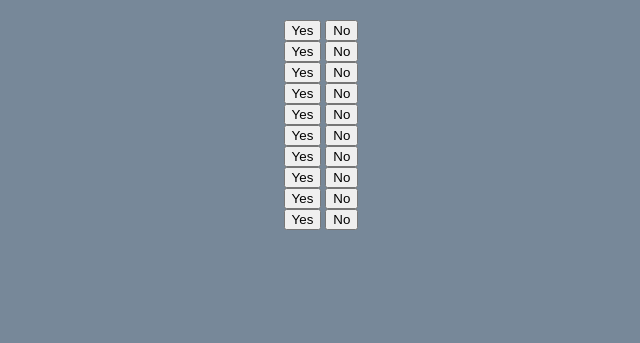
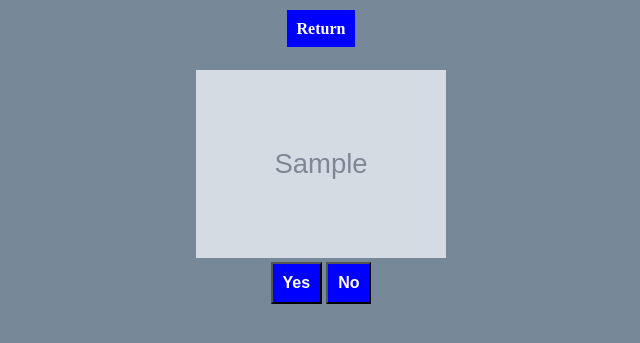
Before and after one commit to Anders1333/andersPythonExam, a Flask app: template templates/eval.html in a window 1280 px wide. Shown: the top 343 px of the page, without its empty margins (319-959 px from the left). Run offline with Flask 2, Linux system fonts and the light colour scheme; the template is opened without the code that fills it: most values are stand-ins (such as "Sample title", 1, 10 or a date in 2020); grey boxes marked "Sample" are stand-in pictures; parts of the project's set-up code (start-up, migrations or seed data) failed here and were passed over.

Commit message:
GUI adjustments and functionality

```diff
--- a/lib/evaluate.py
+++ b/lib/evaluate.py
@@ -9,12 +9,12 @@ def numoffiles(DIR):
     return count
 
 num_of_testdata_files = {
-    'fibrin': numoffiles("testdata/fibrin"),
-    'necrosis': numoffiles("testdata/fibrin"),
-    'superficial': numoffiles("testdata/fibrin")
+    'fibrin': numoffiles("static/testdata/fibrin"),
+    'necrosis': numoffiles("static/testdata/fibrin"),
+    'superficial': numoffiles("static/testdata/fibrin")
     }
 
-app = Flask(__name__, template_folder='../templates', static_folder='../testdata')
+app = Flask(__name__, template_folder='../templates', static_folder='../static')
 
 # Root dir - static page for manually selecting Scrape or Evaluate
 @app.route("/")
@@ -48,7 +48,12 @@ def scrape():
 
 def eval():
     TYPE = request.args.get('type')
-    return render_template('eval.html', type=TYPE)
+    try:
+        typeimages = os.listdir("static/unconfirmeddata/" + TYPE)
+    except:
+        typeimages = 0
+
+    return render_template('eval.html', type=TYPE, typeimages=typeimages)
 
 
 
@@ -57,14 +62,15 @@ def eval():
 def delete():
     if request.method == "POST":
         accepted = request.form.getlist('accepted')[0]
-        imgnum = request.form.getlist('num')[0]
+        img = request.form.getlist('img')[0]
         TYPE = request.form.getlist('type')[0]
+        fr = 'static/unconfirmeddata/' + TYPE + '/' + img
 
         if accepted == "yes":
-            fr = 'unconfirmeddata/' + TYPE + '/' + imgnum + '.jpg'
-            to = 'testdata/' + TYPE + '/' + str(num_of_testdata_files[TYPE]) + '.jpg'
-
+            to = 'static/testdata/' + TYPE + '/' + str(num_of_testdata_files[TYPE] + 1) + '.jpg'
             os.rename(fr, to)
+        else:
+            os.remove(fr)
 
         return "OK"
 
--- a/lib/imagescrape.py
+++ b/lib/imagescrape.py
@@ -60,7 +60,7 @@ def image_search(search_terms, imgdir, return_amount=100):
 
     i = 0
 
-    imgdir = "unconfirmeddata/" + imgdir
+    imgdir = "static/unconfirmeddata/" + imgdir
     print("Downloading images to " + imgdir + " ...")
 
     for image in images: # Download all images found but a maximum of 'return_amount'
--- a/templates/eval.html
+++ b/templates/eval.html
@@ -9,7 +9,7 @@
             margin: 20px;
             color: white;
         }
-        div {
+        .center {
             padding: 20% 0;
             text-align: center;
         }
@@ -26,6 +26,24 @@
             background-color: yellow;
             color: darkblue;
         }
+        img {
+            width: 250px;
+        }
+        input {
+            background-color: blue;
+            color: white;
+            padding: 10px;
+            text-decoration: none;
+            font-weight: bolder;
+            font-size: 16px;
+        }
+        .confirm {
+            height: 50px;
+        }
+        .eval {
+            text-align: center;
+            height: 50px;
+        }
     </style>
     <script>
         let xhr;
@@ -40,35 +58,34 @@
                 if (this.readyState === XMLHttpRequest.DONE && this.status === 200) {
 
                 }
-                else {rem(tp, id)}
+                //else {rem(tp, id)}
             };
-            xhr.send("type=" + tp + "&num=" + id + "&accepted=" + accepted);
+            xhr.send("type=" + tp + "&img=" + id + "&accepted=" + accepted);
+            document.getElementById(id).style.display = 'none';
         }
     </script>
 </head>
 <body onload="init()">
 {% if type %}
 
-<style>
-    div {
-        padding: 0 0;
-    }
-</style>
-
-{% for image in range(10) %}
-
-<div id=""
-<img src="fibrin/{{ image }}.jpg" />
-<input type="button" name="{{ image }}" onclick="rem('{{ type }}','{{ image }}','yes')" value="Yes">
-<input type="button" name="{{ image }}" value="No">
+<div class="eval"><a href="/evaluate">Return</a></div>
+{% for image in typeimages %}
+<div id="{{ image }}" class="eval">
+    <div><img src="/static/unconfirmeddata/{{ type }}/{{ image }}"/></div>
+    <div class="confirm">
+        <input type="button" onclick="rem('{{ type }}','{{ image }}','yes')" value="Yes">
+        <input type="button" onclick="rem('{{ type }}','{{ image }}','no')" value="No">
+    </div>
+</div>
 
 {% endfor %}
 
 
 {% else %}
-<div>
-    <p>Evaluate images for:</p>
-    <a href="?type=fibrin">Fibrin</a> <a href="?type=necrosis">Necrosis</a> <a href="?type=superficial">Superficial</a>
+<div class="center">
+    <div class="confirm">Evaluate images for:</div>
+    <div class="confirm"><a href="?type=fibrin">Fibrin</a> <a href="?type=superficial">Superficial</a>  <a href="?type=necrosis">Necrosis</a> </div>
+    <div class="confirm"><a href="/">Return</a></div>
 </div>
 {% endif %}
 
--- a/training_images.py
+++ b/training_images.py
@@ -18,7 +18,7 @@ import pickle
 #NAME = "fibrin-vs-necrosis-vs-superficial-3x64Conv2D{}".format(int( time.time()))
 #tensorBord = TensorBoard(log_dir="logs/{}".format(NAME))
 
-DATA_DIR = 'testdata'
+DATA_DIR = 'static/testdata'
 CATEGORIES = ['fibrin', 'necrosis','superficial']
 
 
```
Also changed, not shown: lib/cleanup.py (+6 -6 lines), static/testdata/fibrin/1.jpg (added), 2 other files.
